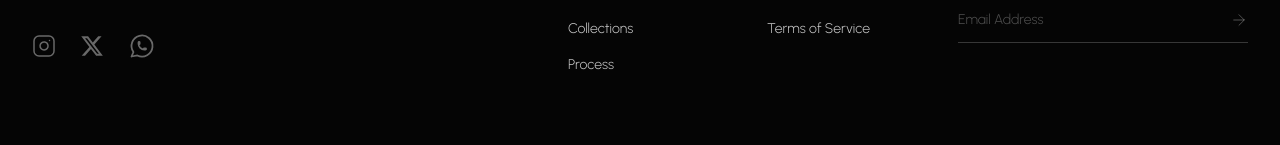
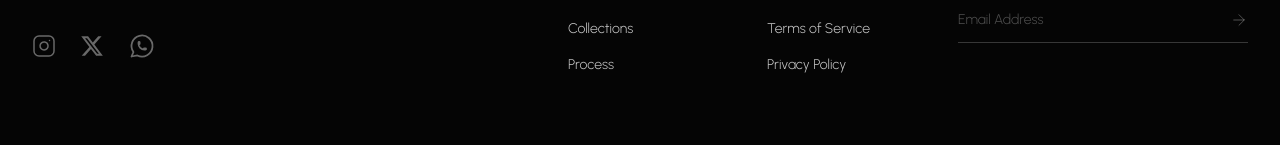
Before and after one commit to smart-King13/KINGJOEBRIDD, a Next.js app in the folder frontend/: page /terms in a window 1280 px wide. Shown: the part 1649-1794 px from the top of the page. Built offline with nearby package versions, Linux system fonts and the light colour scheme; no server answers.

Commit message:
Add Privacy Policy link to Footer

```diff
--- a/frontend/components/layout/Footer.tsx
+++ b/frontend/components/layout/Footer.tsx
@@ -66,6 +66,7 @@
                 <li><Link href="/faq" className="hover:text-white transition-colors">FAQ</Link></li>
                 <li><Link href="/contact" className="hover:text-white transition-colors">Contact</Link></li>
                 <li><Link href="/terms" className="hover:text-white transition-colors">Terms of Service</Link></li>
+                <li><Link href="/privacy" className="hover:text-white transition-colors">Privacy Policy</Link></li>
               </ul>
             </div>
           </div>
```
